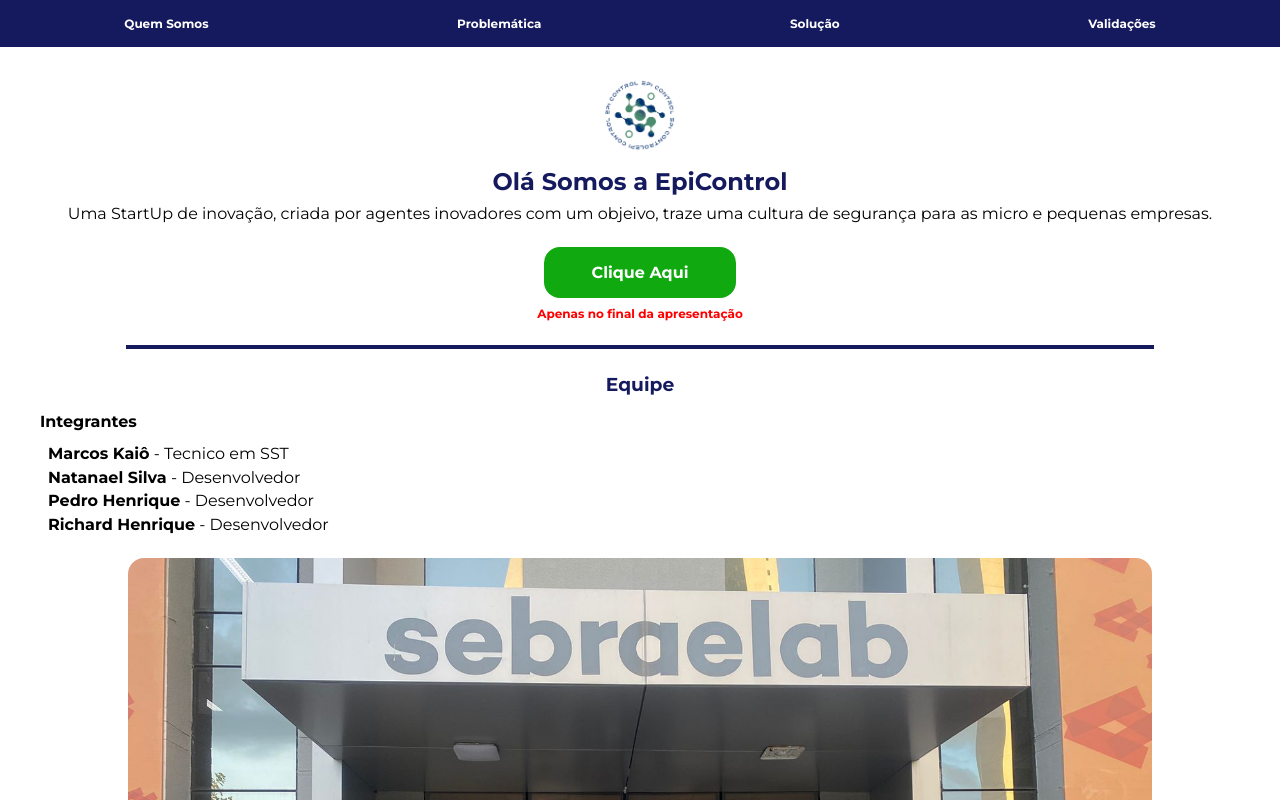
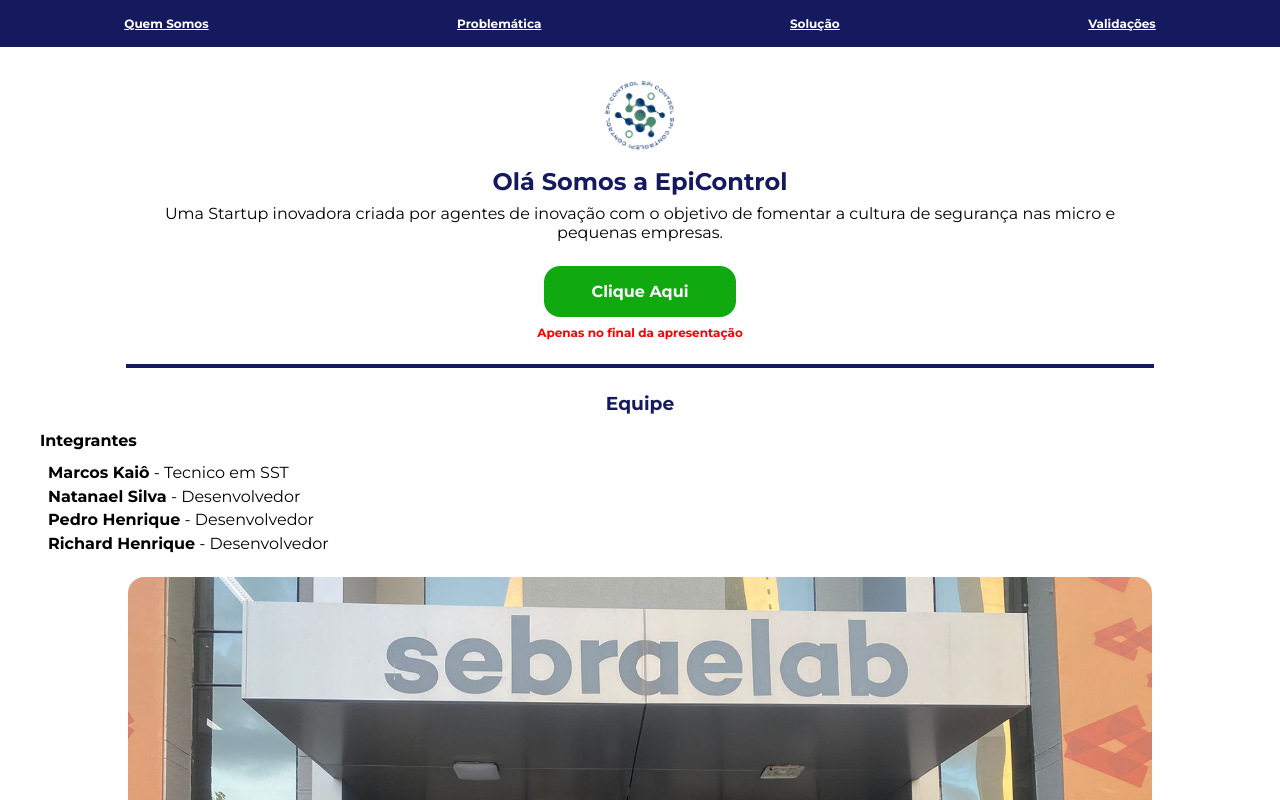
Before and after one commit to RichardHNS/SystemPitch, a React (Vite) app: page / in a window 1280 px wide. Shown: the top 800 px of the page. Built offline with nearby package versions, Linux system fonts and the light colour scheme.

Commit message:
ajustando img

```diff
--- a/src/App.css
+++ b/src/App.css
@@ -12,6 +12,7 @@
 }
 .Title p{
 text-align: center;
+width: 80%;
 }
 .Title img{
   border-radius: 4px;
--- a/src/App.jsx
+++ b/src/App.jsx
@@ -2,7 +2,7 @@ import "./App.css";
 import Contatos from "./Components/Contatos/Contatos";
 import NavBar from "./Components/NavBar/NavBar";
 import Logo from "../src/assets/6.png";
-import ImagemEquipe from '../src/assets/equipe.jpeg';
+import ImagemEquipe from "../src/assets/equipe.jpeg";
 
 function App() {
   return (
@@ -17,11 +17,13 @@ function App() {
         <div className="Title">
           <h2>Olá Somos a EpiControl</h2>
           <p>
-            Uma StartUp de inovação, criada por agentes inovadores com um
-            objeivo, traze uma cultura de segurança para as micro e pequenas
-            empresas.
+            Uma Startup inovadora criada por agentes de inovação com o objetivo
+            de fomentar a cultura de segurança nas micro e pequenas empresas.
           </p>
-          <a href="https://forms.gle/1yEQz978NvMEvPfi6" target="_blank"> Clique Aqui</a>
+          <a href="https://forms.gle/1yEQz978NvMEvPfi6" target="_blank">
+            {" "}
+            Clique Aqui
+          </a>
           <span>Apenas no final da apresentação</span>
           <hr className="hr1" />
           <div className="ContEquipe">
--- a/src/Components/Contatos/Contatos.jsx
+++ b/src/Components/Contatos/Contatos.jsx
@@ -13,14 +13,14 @@ const Contatos = () => {
             <div>
               <p>E-mail: </p>
               <a
-                href="https://mail.google.com/mail/?view=cm&fs=1&to=epicontrol@gmail.com"
+                href="https://mail.google.com/mail/?view=cm&fs=1&to=epicontrol.sst@gmail.com.com"
                 target="_blank">
                 epicontrol@gmail.com
               </a>
             </div>
             <div>
                 <p>Número :</p>
-                <a href="tel:+123456789" target="_blank">55+ 81 9 8185-8196</a>
+                <a href="tel:+55 81 981858196" target="_blank">55+ 81 9 8185-8196</a>
             </div>
           </div>
           <h4 className="Titleh4">Apoio</h4>
--- a/src/Components/NavBar/NavBar.css
+++ b/src/Components/NavBar/NavBar.css
@@ -9,10 +9,11 @@
     font-size: 12px;
 }
 .NavBar a{
-    text-decoration: none;
     color: white;
-    cursor: pointer;
+
 }
 .NavBar li{
     list-style: none;
+    cursor: pointer;
+    text-decoration: underline;
   }
```
